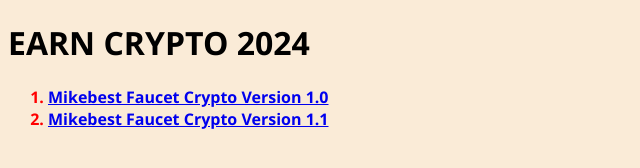
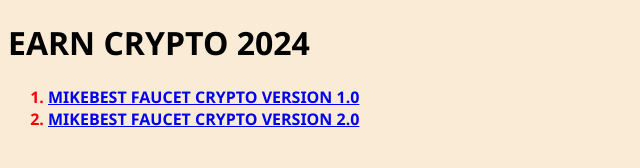
Before and after one commit to Mikebestako/Faucets-Crypto-Versions, a plain HTML site: page index.html in a window 1280 px wide. Shown: the whole page, without its empty margins (0-640 px from the left). Drawn offline with Linux system fonts and the light colour scheme.

Commit message:
Update index.html

```diff
--- a/index.html
+++ b/index.html
@@ -14,8 +14,8 @@
 <body>
     <h1>EARN CRYPTO 2024</h1>
     <ol>
-        <li><a href="./Revise_002/future.html" target="_blank">Mikebest Faucet Crypto Version 1.0</a></li>
-        <li><a href="./Revise_002/flexbox.html" target="_blank">Mikebest Faucet Crypto Version 1.1</a></li>
+        <li><a href="./Revise_002/future.html" target="_blank">MIKEBEST FAUCET CRYPTO VERSION 1.0</a></li>
+        <li><a href="./Revise_002/flexbox.html" target="_blank">MIKEBEST FAUCET CRYPTO VERSION 2.0</a></li>
     </ol>
 </body>
 </html>
```
